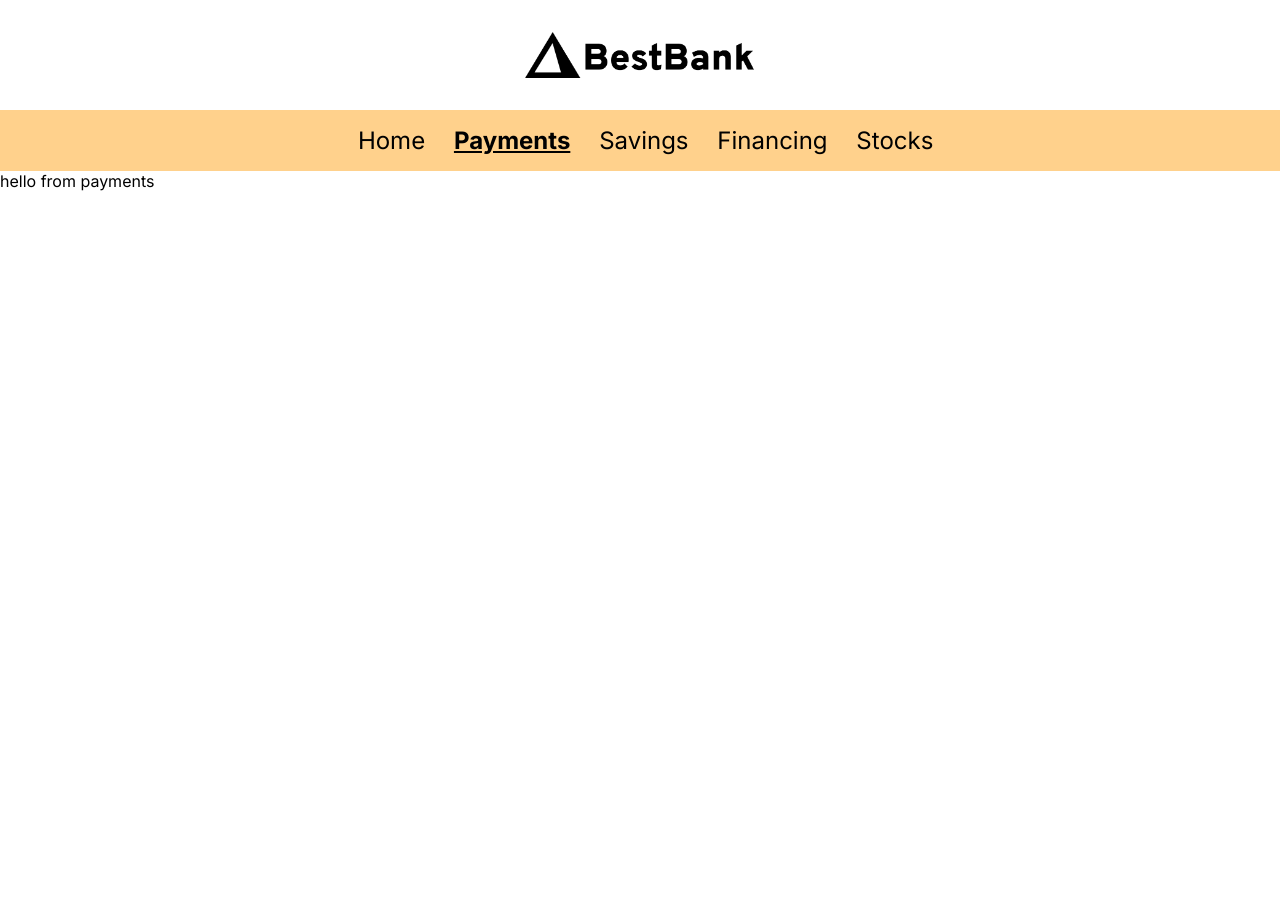
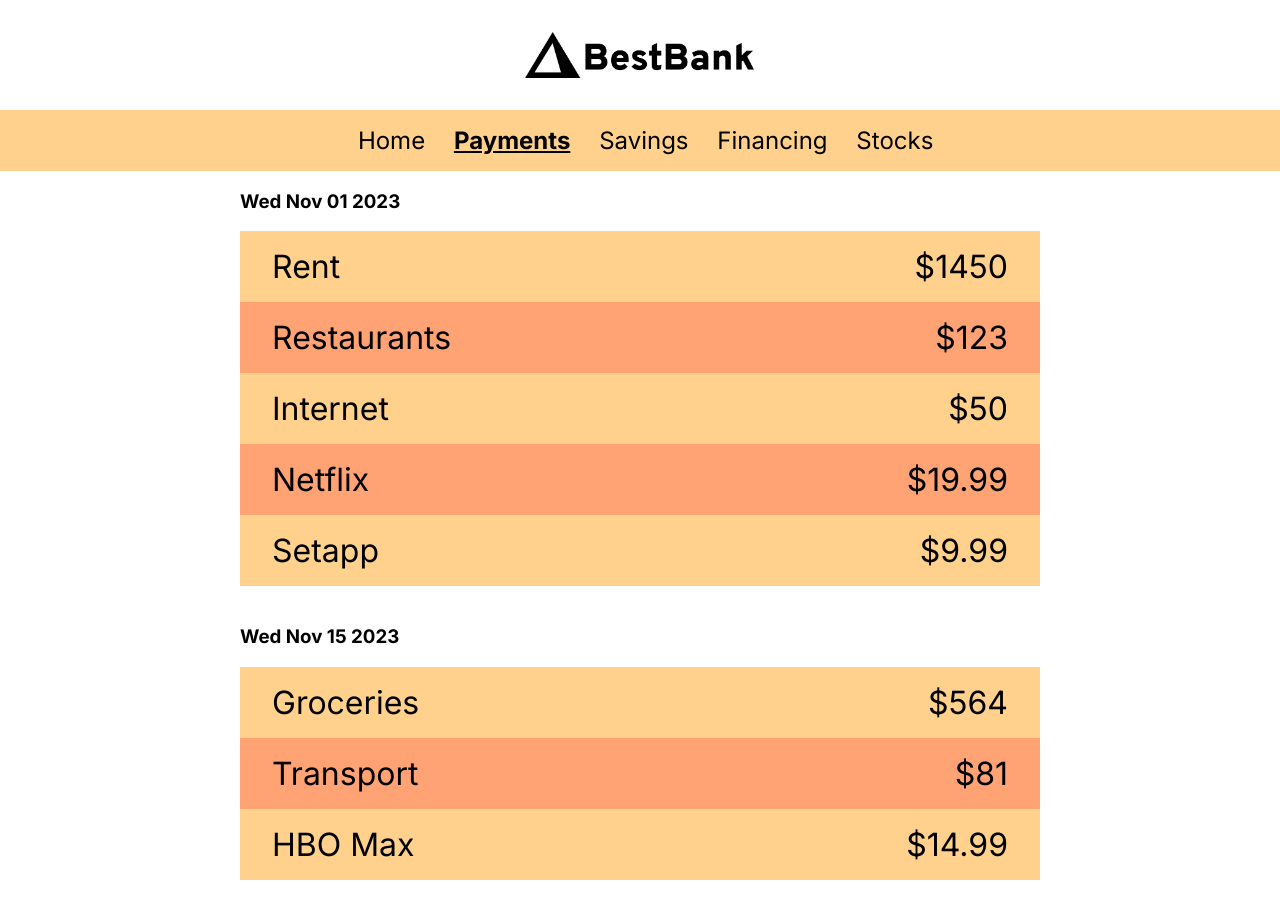
Before and after one commit to luisarevalo21/best-bank, a React (Vite) app: page /payments in a window 1280 px wide. Before the commit the page ends 800 px from the top, so only its background shows below. Built offline with nearby package versions, Linux system fonts and the light colour scheme; no server answers.

Commit message:
merge luis-branch and update my branch

```diff
--- a/src/App.css
+++ b/src/App.css
@@ -198,3 +198,32 @@ form input {
   margin: 0 auto;
   cursor: pointer;
 }
+
+/* payments page */
+.payment-group {
+  display: flex;
+  flex-direction: column;
+  margin: 0 auto;
+  padding: 0 2em;
+  max-width: 800px;
+  margin-bottom: 20px;
+}
+
+.payment-item {
+  display: flex;
+  font-size: 2rem;
+  padding: 0.5em 1em;
+}
+.payment-item:nth-child(odd) {
+  background-color: #ffa274;
+}
+.payment-item:nth-child(even) {
+  background-color: #ffd18c;
+}
+
+.amount-div {
+  margin-left: auto;
+}
+.amount {
+  margin-right: auto;
+}
--- a/src/components/Spending.jsx
+++ b/src/components/Spending.jsx
@@ -1,4 +1,8 @@
-const Spending = ({ category, spent, width }) => (
+const Spending = ({ category, spent, width, renderType, date }) => {
+  console.log(renderType)
+
+  if (renderType === "home") {
+    return (
       <div
         className={`${category.toLowerCase()}-div`}
         style={{ width: `${width}%` }}
@@ -7,5 +11,17 @@ const Spending = ({ category, spent, width }) => (
         <span>${spent}</span>
       </div>
     )
+  } else if (renderType === "payments") {
+    return (
+      <div className="payment-item">
+        {/* Your existing JSX for rendering spending */}
+        <span>{category}</span>
+        <div className="amount-div">
+          <span className="amount">${spent}</span>
+        </div>
+      </div>
+    )
+  }
+}
 
 export default Spending
--- a/src/pages/Home.jsx
+++ b/src/pages/Home.jsx
@@ -1,24 +1,24 @@
-import React, { useState } from "react";
-import { Link } from "react-router-dom";
-import accounts from "../data";
-import Account from "../components/Account.jsx";
-import Spending from "../components/Spending.jsx";
+import React, { useState } from "react"
+import { Link } from "react-router-dom"
+import accounts from "../data"
+import Account from "../components/Account.jsx"
+import Spending from "../components/Spending.jsx"
 
 const Home = () => {
-  const [selectedAccount, setSelectedAccount] = useState(accounts[0]);
+  const [selectedAccount, setSelectedAccount] = useState(accounts[0])
   // working with AI on the issue of dynamically styling the widths of our divs in the spending section. Definitely attempted more simplistic approaches that didn't achieve the desired result. So we create a divState
   const widths = selectedAccount.spendings.reduce((acc, item, index) => {
-    const width = index === 0 ? 100 : acc[index - 1] * 0.85;
-    return [...acc, width];
-  }, []);
-  const [divWidths, setDivWidths] = useState(widths);
+    const width = index === 0 ? 100 : acc[index - 1] * 0.85
+    return [...acc, width]
+  }, [])
+  const [divWidths, setDivWidths] = useState(widths)
 
-  console.log(divWidths);
-  console.log(widths);
+  console.log(divWidths)
+  console.log(widths)
 
-  const handleAccountClick = account => {
-    setSelectedAccount(account);
-  };
+  const handleAccountClick = (account) => {
+    setSelectedAccount(account)
+  }
   return (
     <>
       <div className="pay-transfer-div">
@@ -30,7 +30,7 @@ const Home = () => {
       <div className="accounts-spending-div">
         <div className="accounts-div">
           <h2>Accounts</h2>
-          {accounts.map(account => (
+          {accounts.map((account) => (
             <Account
               key={account.id}
               {...account}
@@ -43,12 +43,17 @@ const Home = () => {
           <h2>Spendings</h2>
 
           {selectedAccount.spendings.map((item, index) => (
-            <Spending key={item.category} {...item} width={divWidths[index]} />
+            <Spending
+              key={item.category}
+              {...item}
+              index={index} // Pass index to Spending component and use it to create dynamic dates for payments
+              renderType="home"
+            />
           ))}
         </div>
       </div>
     </>
-  );
-};
+  )
+}
 
-export default Home;
+export default Home
--- a/src/pages/Payments.jsx
+++ b/src/pages/Payments.jsx
@@ -1,6 +1,76 @@
-import React from "react";
+// Payments.jsx
+import React from "react"
+import data from "../data.js"
+import Spending from "../components/Spending.jsx"
+
 const Payments = () => {
-  return <div> hello from payments</div>;
-};
+  // Function to generate dates based on index
+  const getDate = (index) => {
+    const currentDate = new Date()
+    let dayOfMonth
 
-export default Payments;
+    if (index % 2 === 0) {
+      // Even index, set to the 1st of the month
+      dayOfMonth = 1
+    } else {
+      // Odd index, set to the 15th of the month
+      dayOfMonth = 15
+    }
+
+    currentDate.setDate(dayOfMonth)
+    return currentDate.toDateString()
+  }
+
+  // Create a flat array of all spending items
+  const allSpendings = data.reduce((acc, account) => {
+    return acc.concat(
+      account.spendings.map((spendingItem, index) => ({
+        ...spendingItem,
+        accountId: account.id,
+        date: getDate(index),
+      }))
+    )
+  }, [])
+
+  // Sort all spendings based on generated date
+  const sortedSpendings = allSpendings.sort(
+    (a, b) => new Date(a.date) - new Date(b.date)
+  )
+
+  // Group spendings by date
+  const groupedSpendings = sortedSpendings.reduce((acc, spendingItem) => {
+    if (!acc[spendingItem.date]) {
+      acc[spendingItem.date] = []
+    }
+    acc[spendingItem.date].push(spendingItem)
+    return acc
+  }, {})
+
+  // Function to determine the class based on the date
+  const getDateClass = (date) => {
+    const dayOfMonth = new Date(date).getDate()
+    return dayOfMonth === 1 ? "payment-1st" : "payment-15th"
+  }
+
+  return (
+    <div>
+      {/* Render spendings based on groupedSpendings */}
+      {Object.entries(groupedSpendings).map(([date, spendings], index) => (
+        <div key={date} className={`payment-group ${getDateClass(date)}`}>
+          <h3>{date}</h3>
+          {spendings.map((spendingItem) => (
+            <Spending
+              key={`${spendingItem.accountId}-${spendingItem.category}`}
+              category={spendingItem.category}
+              spent={spendingItem.spent}
+              renderType="payments"
+              date={spendingItem.date}
+            />
+          ))}
+        </div>
+      ))}
+    </div>
+  )
+}
+
+export default Payments
```
Also changed, not shown: src/utilities/api.jsx (+20 -18 lines), 1 other file (tests, documents, lock files or other folders). Lines whose indentation alone changed are shown as unchanged.
